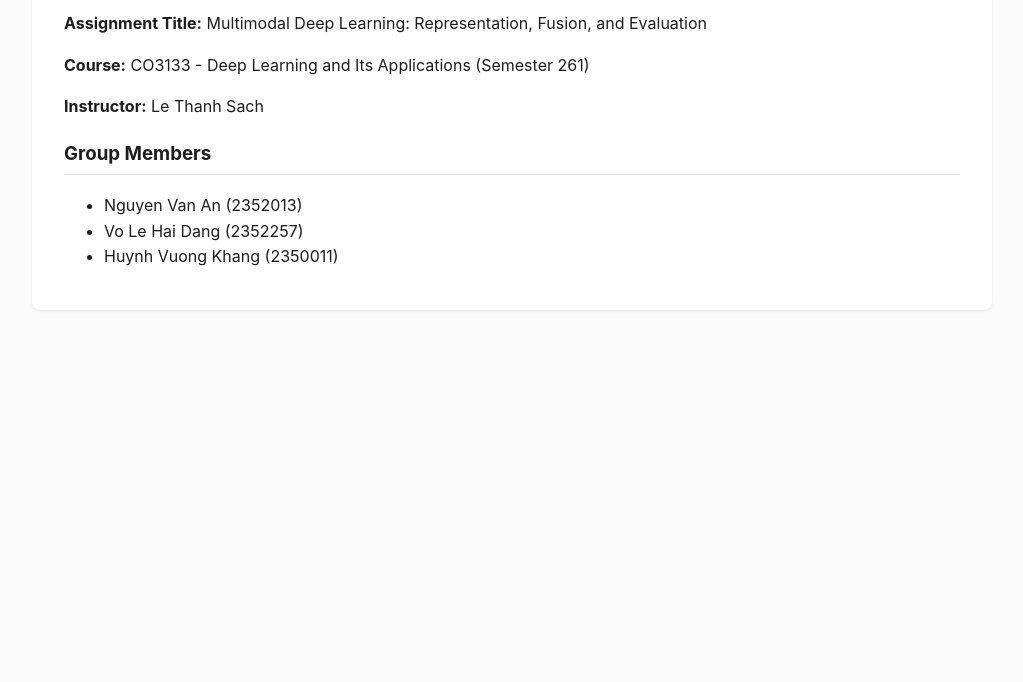
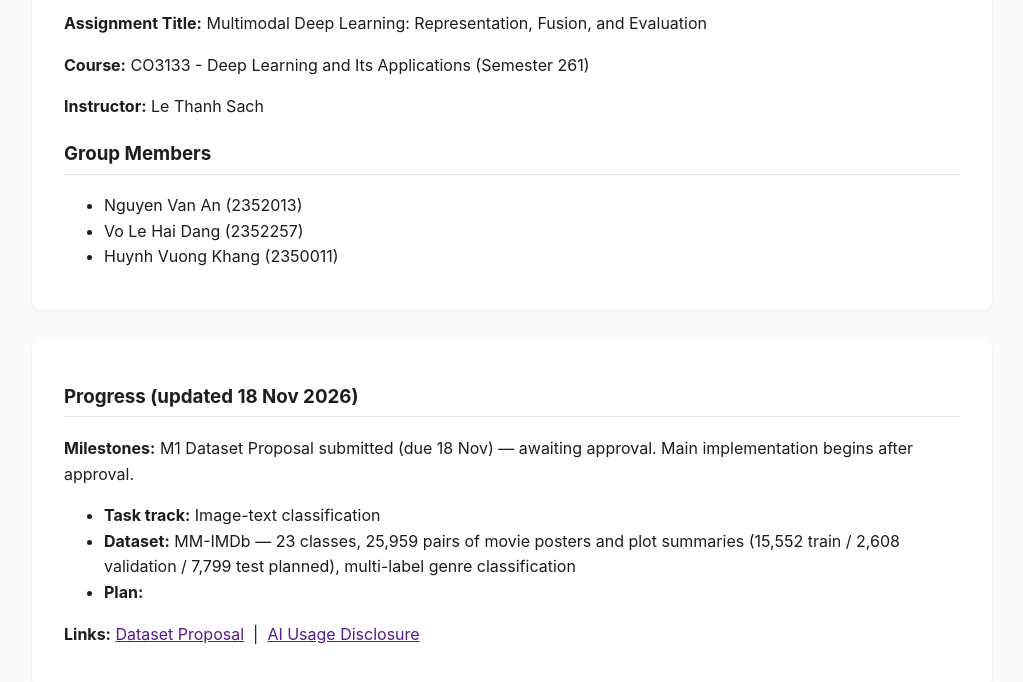
Before and after one commit to DangXiMi/CO3133-DeepLearning, a plain HTML site: page assignment3/index.html in a window 1280 px wide. Shown: the part 366-1048 px from the top of the page, without its empty margins (128-1151 px from the left). Before the commit the page ends 800 px from the top, so only its background shows below. Drawn offline with Linux system fonts and the light colour scheme.

Commit message:
feat(pages): M1 update .html for A3 page

```diff
--- a/assignment3/index.html
+++ b/assignment3/index.html
@@ -93,7 +93,22 @@
         </ul>
     </div>
 
-
+    <div class="section">
+        <h3> Progress (updated 18 Nov 2026)</h3>
+        <p><strong>Milestones:</strong> M1 Dataset Proposal submitted (due 18 Nov) — awaiting approval.
+            Main implementation begins after approval.</p>
+        <ul>
+            <li><strong>Task track:</strong> Image-text classification</li>
+            <li><strong>Dataset:</strong> MM-IMDb — 23 classes, 25,959 pairs of movie posters and plot summaries
+                (15,552 train / 2,608 validation / 7,799 test planned),
+                multi-label genre classification</li>
+            <li><strong>Plan:</strong> <!-- TODO: ADD PLAN --> </li>
+        </ul>
+        <p><strong>Links:</strong>
+            <a href=""https://github.com/DangXiMi/CO3133-DeepLearning/blob/main/assignment3/PROPOSAL.md" target="_blank">Dataset Proposal</a> &nbsp;|&nbsp;
+            <a href=""https://github.com/DangXiMi/CO3133-DeepLearning/blob/main/assignment3/AI_USAGE.md" target="_blank">AI Usage Disclosure</a>
+        </p>
+    </div>
 
 </body>
 </html>
```
